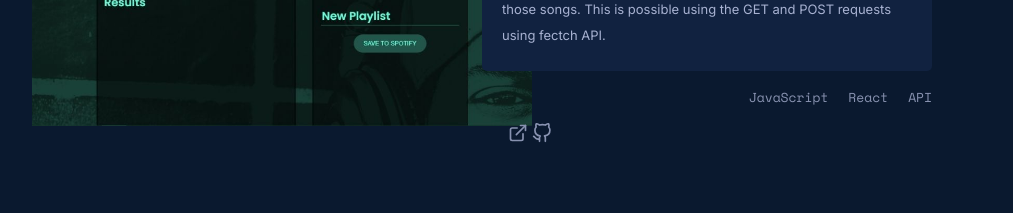
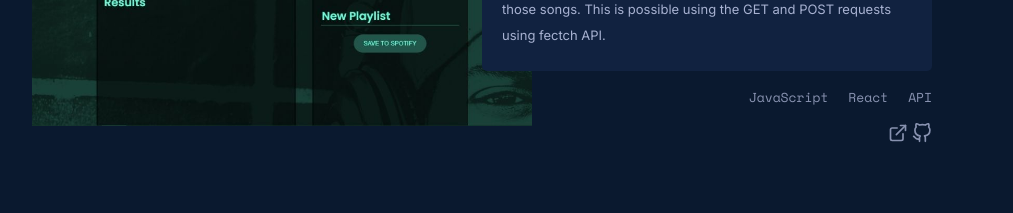
Before and after one commit to Patchalv/porfolio-v3, a plain HTML site: page index.html in a window 1280 px wide. Shown: the part 2760-2973 px from the top of the page, without its empty margins (158-1171 px from the left). Drawn offline with nearby package versions, Linux system fonts and the light colour scheme.

Commit message:
Text alignment

```diff
--- a/index.css
+++ b/index.css
@@ -738,7 +738,6 @@ ul.experience-list li::before {
 
 .featured-project-links-right{
     text-align: right;
-    max-width: 70px;
 }
 
 .featured-project-links-right svg {
--- a/index.html
+++ b/index.html
@@ -254,7 +254,7 @@
                             <li>React</li>
                             <li>API</li>
                         </ul>
-                        <div class="featured-project-links-right">
+                        <div class="right">
                             <a href="https://jammming-v3.netlify.app/" aria-label="External Link" class="external" target="_blank" rel="noopener noreferrer"><svg xmlns="http://www.w3.org/2000/svg" role="img" viewBox="0 0 24 24" fill="none" stroke="currentColor" stroke-width="2" stroke-linecap="round" stroke-linejoin="round" class="feather feather-external-link"><title>External Link</title><path d="M18 13v6a2 2 0 0 1-2 2H5a2 2 0 0 1-2-2V8a2 2 0 0 1 2-2h6"></path><polyline points="15 3 21 3 21 9"></polyline><line x1="10" y1="14" x2="21" y2="3"></line></svg></a>
                             <a href="https://github.com/Patchalv/Jammming" aria-label="GitHub Link" target="_blank" rel="noopener noreferrer"><svg xmlns="http://www.w3.org/2000/svg" role="img" viewBox="0 0 24 24" fill="none" stroke="currentColor" stroke-width="2" stroke-linecap="round" stroke-linejoin="round" class="feather feather-github"><title>GitHub</title><path d="M9 19c-5 1.5-5-2.5-7-3m14 6v-3.87a3.37 3.37 0 0 0-.94-2.61c3.14-.35 6.44-1.54 6.44-7A5.44 5.44 0 0 0 20 4.77 5.07 5.07 0 0 0 19.91 1S18.73.65 16 2.48a13.38 13.38 0 0 0-7 0C6.27.65 5.09 1 5.09 1A5.07 5.07 0 0 0 5 4.77a5.44 5.44 0 0 0-1.5 3.78c0 5.42 3.3 6.61 6.44 7A3.37 3.37 0 0 0 9 18.13V22"></path></svg></a>
                         </div>
```
